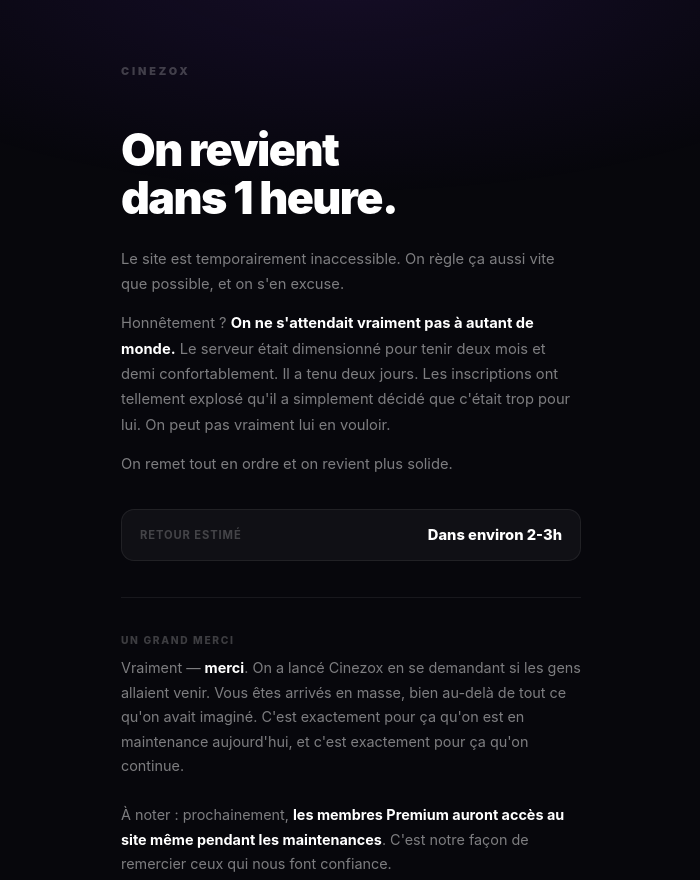
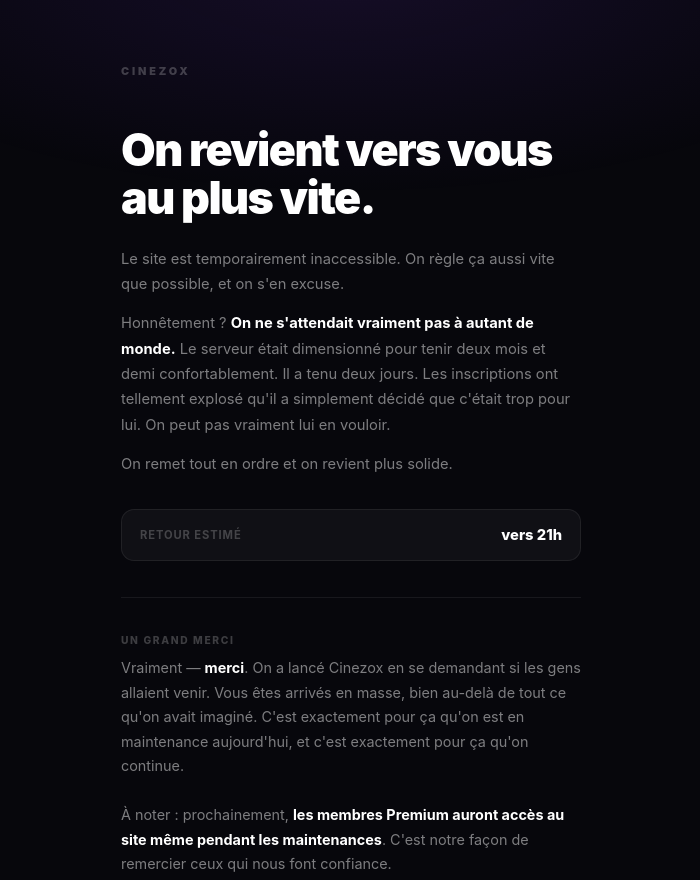
Before and after one commit to Cinezox/cinezox, a plain HTML site: page index.html in a window 1280 px wide. Shown: the top 880 px of the page, without its empty margins (289-989 px from the left). Drawn offline with Linux system fonts and the light colour scheme.

Commit message:
Update maintenance message in index.html

```diff
--- a/index.html
+++ b/index.html
@@ -172,7 +172,7 @@
 
     <div class="logo">Cinezox</div>
 
-    <h1>On revient<br>dans 1 heure.</h1>
+    <h1>On revient vers vous <br>au plus vite.</h1>
 
     <div class="body">
       <p>Le site est temporairement inaccessible. On règle ça aussi vite que possible, et on s'en excuse.</p>
@@ -187,7 +187,7 @@
 
     <div class="eta">
       <span class="eta-label">Retour estimé</span>
-      <span class="eta-value">Dans environ 2-3h</span>
+      <span class="eta-value">vers 21h</span>
     </div>
 
     <hr class="sep">
```
